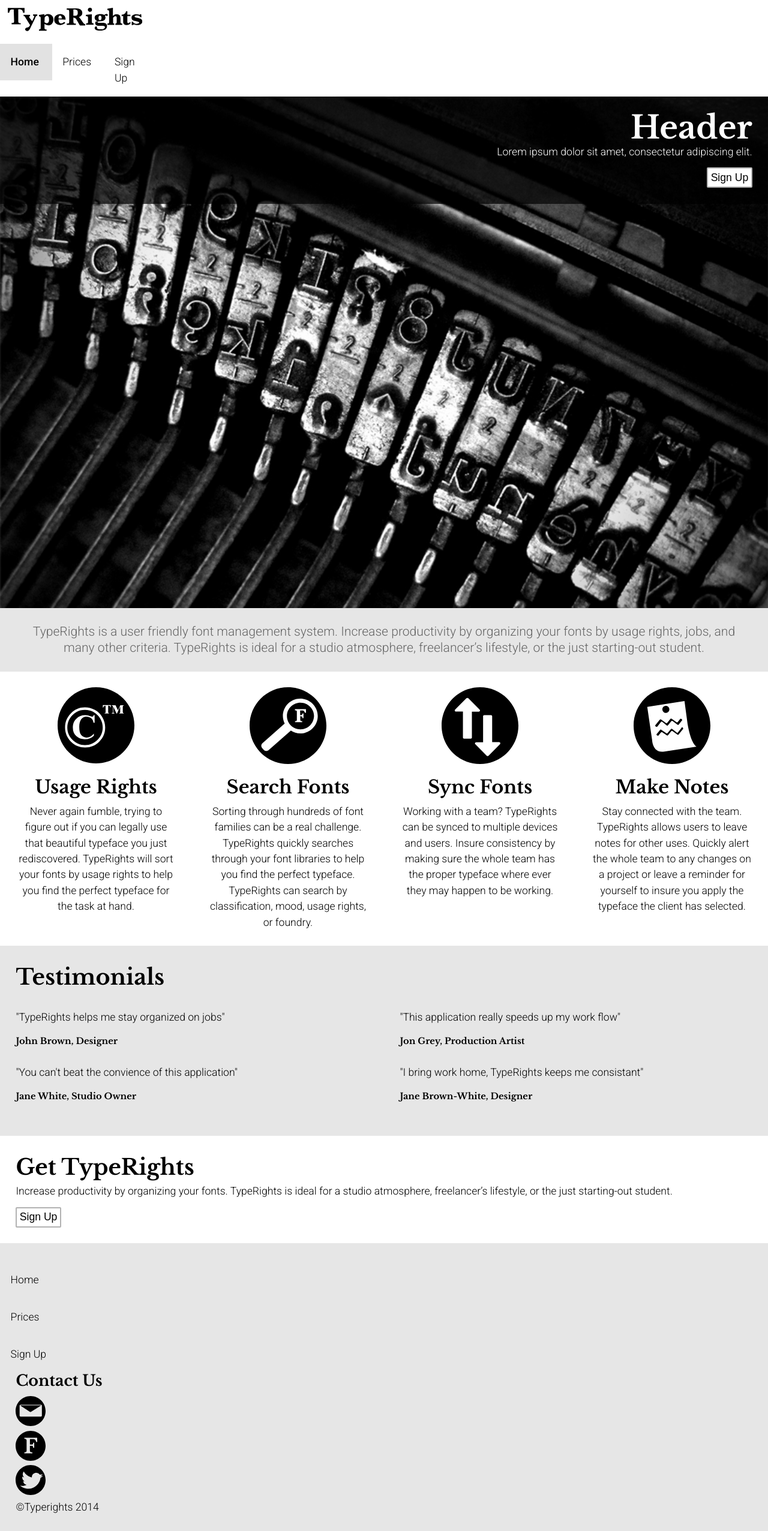
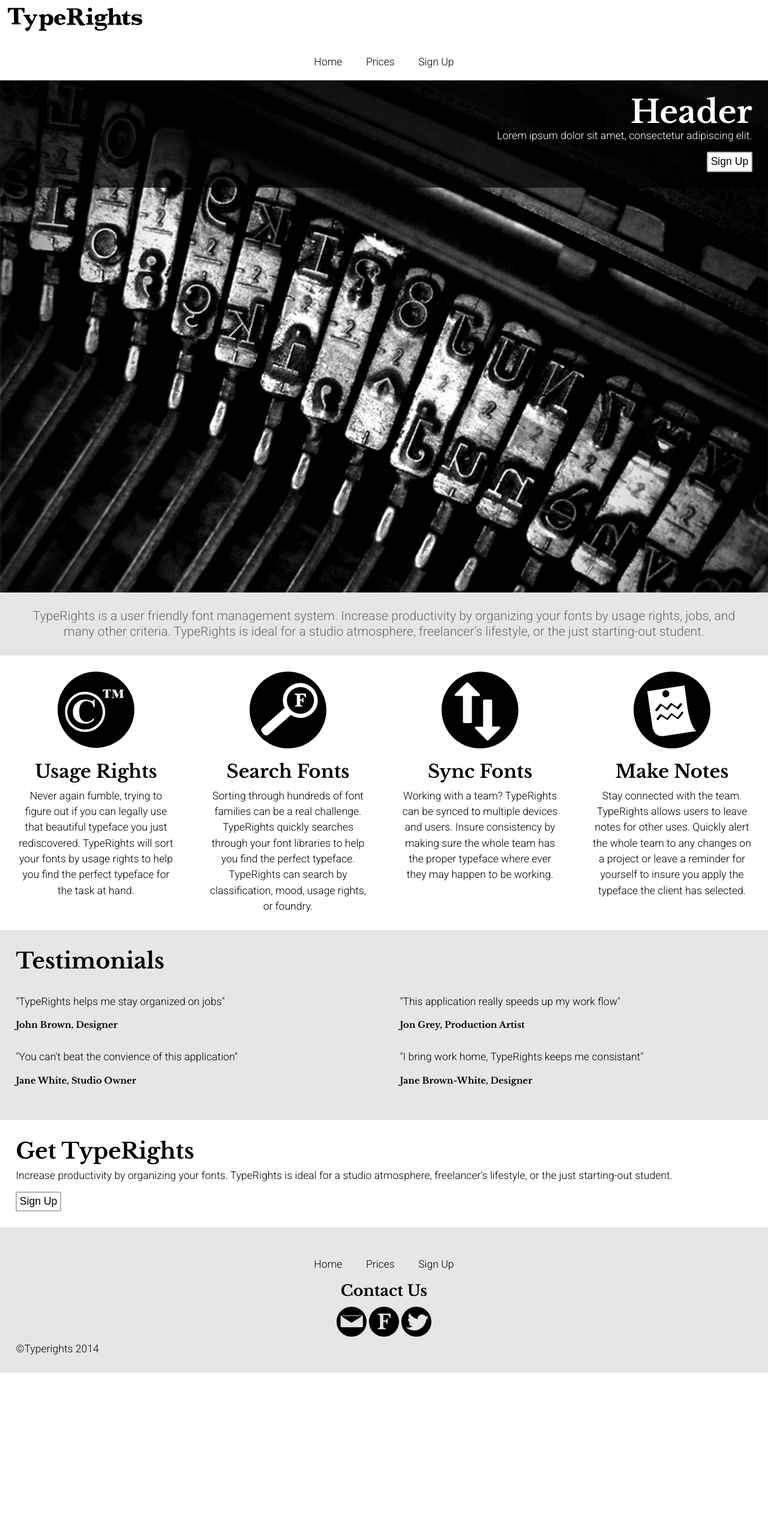
Before and after one commit to valeriebordeleau/saas, a plain HTML site: page index.html in a window 1280 px wide. Shown: the whole page at 60% size. After the commit the page ends 2289 px from the top, so only its background shows below. Drawn offline with nearby package versions, Linux system fonts and the light colour scheme.

Commit message:
Things are working!!!!!!!
Display: inline-block was use in several locations and things look
better

```diff
--- a/css/main.css
+++ b/css/main.css
@@ -182,9 +182,10 @@ body {
 .quote {
 }
 
-.linkicons {
+.linkicons a {
     width: 15%;
     max-width: 50px;
+    display: inline-block;
 }
 
 .cost {
@@ -215,7 +216,8 @@ button {
     .nav-top a {
     }
 
-   .nav
+   .nav li {
+       display: inline-block;
    }
 
     .selected {
--- a/index.html
+++ b/index.html
@@ -29,12 +29,10 @@
 
     <div class="nav">
         <nav id="nav" role="navigation">
-        <div class="grid">
-        <ul class="nav nav-top kilo push-0 brand" data-state="collapsed">
-            <li class="unit unit-s-1 unit-m-1-3 unit-l-1-3 selected"><a href="index.html">Home</a></li>
-            <li class="unit unit-s-1 unit-m-1-3 unit-l-1-3"><a href="pricing.html">Prices</a></li>
-            <li class="unit unit-s-1 unit-m-1-3 unit-l-1-3">
-            <a href="signup.html">Sign Up</a></li>
+        <ul class="nav nav-top kilo push-0 brand center" data-state="collapsed">
+            <li ><a href="index.html">Home</a></li>
+            <li ><a href="pricing.html">Prices</a></li>
+            <li><a href="signup.html">Sign Up</a></li>
         </ul>
         </nav>
     </div>
@@ -123,7 +121,7 @@
 
 
 <nav id="navfooter" role="navigation" class="navfooter">
-       <ul class="nav kilo push-0 brand">
+       <ul class="nav kilo push-0 brand center">
 
         <li><a href="index.html">Home</a></li>
         <li><a href="pricing.html">Prices</a></li>
@@ -132,10 +130,10 @@
     </ul>
 </nav>
 
-<div class="social gutter">
+<div class="social gutter center">
 <h4 class="push-0 pad-bottom-half">Contact Us</h4>
     <div class="linkicons">
-          <a a href="http://outlook.com" ><img src="images/logo-email.svg" class="socialicons"> </a>
+          <a href="http://outlook.com" ><img src="images/logo-email.svg" class="socialicons"> </a>
         <a href="http://www.facebook.com" ><img class="xsocialicons" src="images/logo-fb.svg"></a>
         <a a href="http://twitter.com" ><img src="images/logo-twitter.svg" class="socialicons"> </a>
     </div>
```
